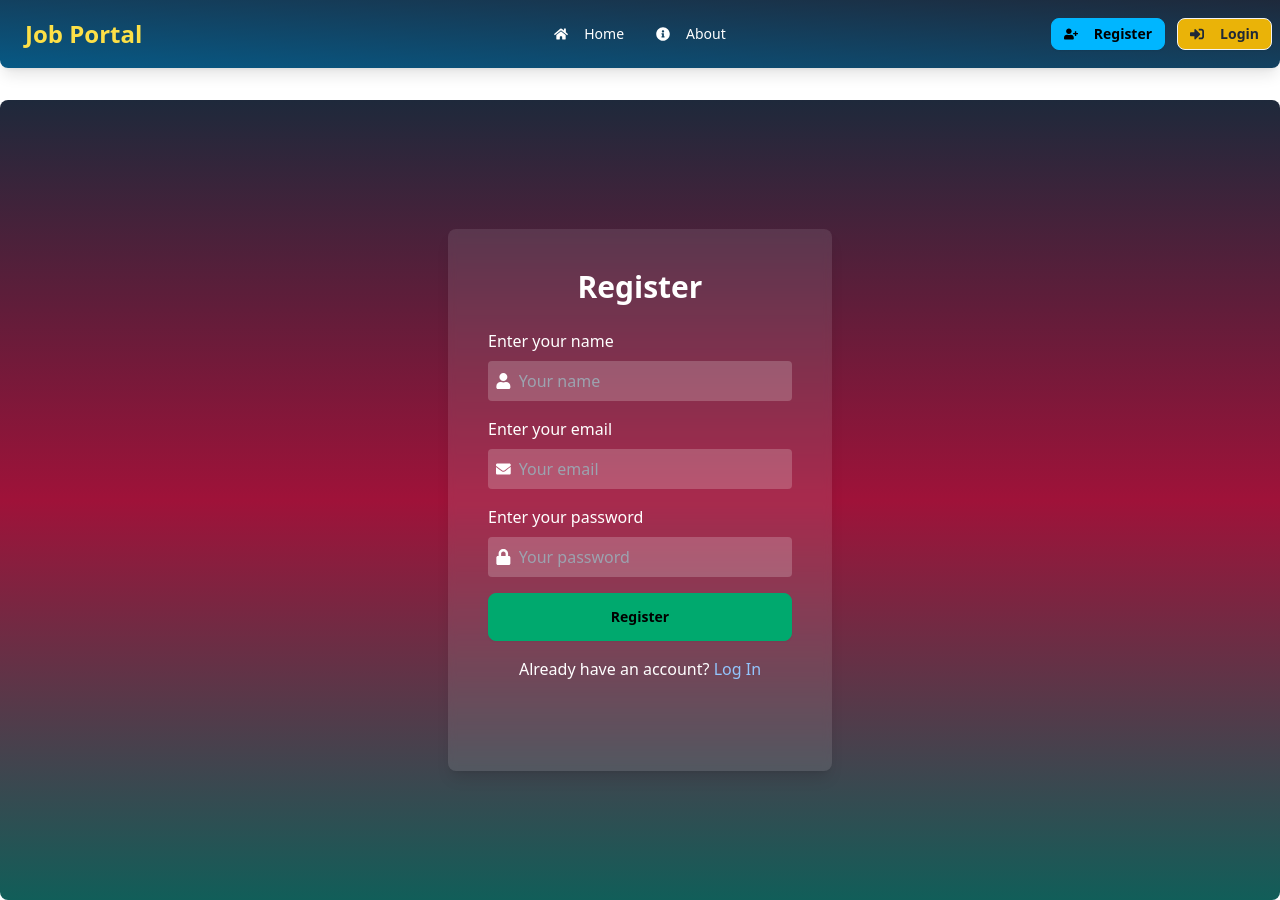
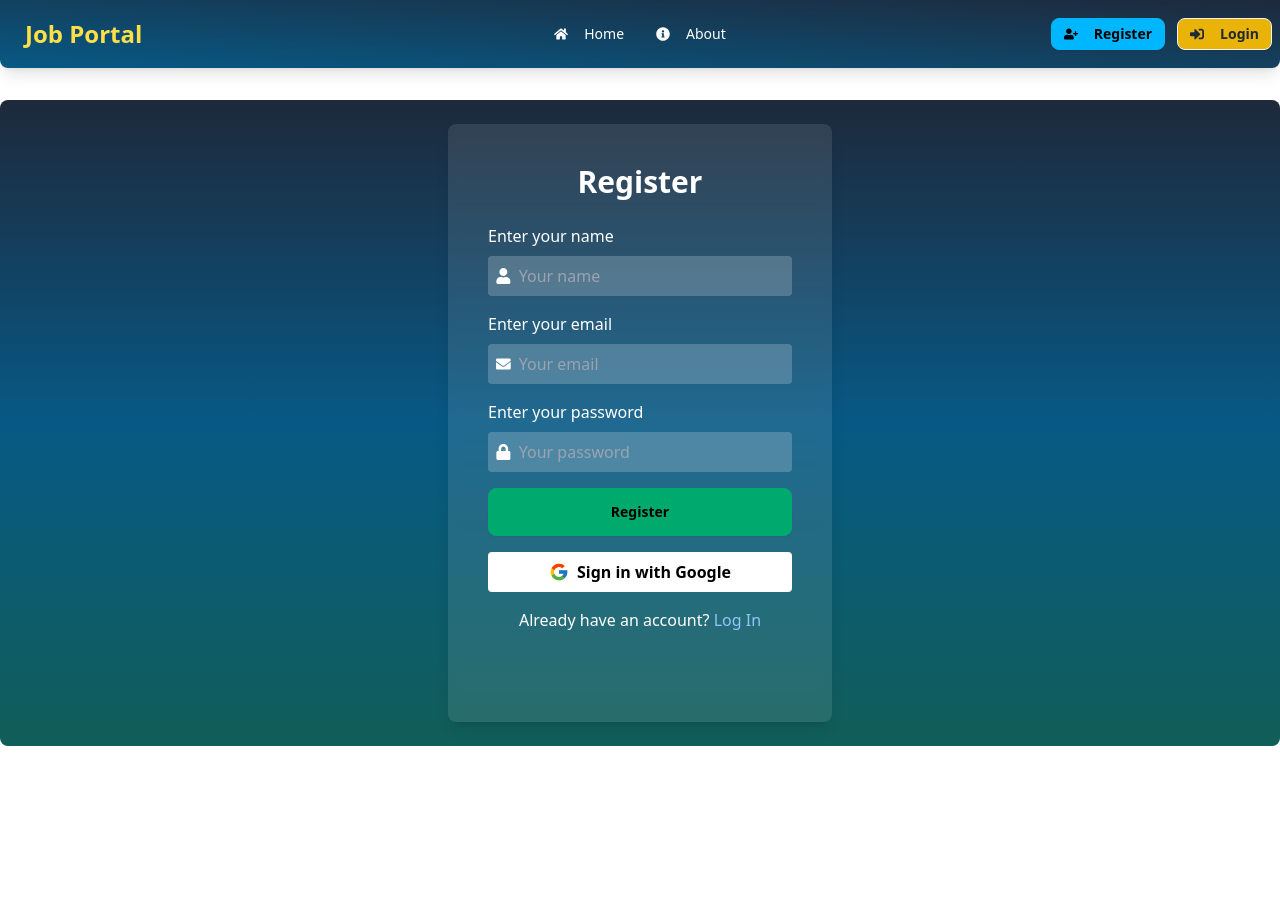
Before and after one commit to abdulmazidakash/third-job-portal, a React (Vite) app: page /register in a window 1280 px wide. After the commit the page ends 800 px from the top, so only its background shows below. Built offline with nearby package versions, Linux system fonts and the light colour scheme.

Commit message:
password validation

```diff
--- a/src/shared/Login/Login.jsx
+++ b/src/shared/Login/Login.jsx
@@ -1,11 +1,16 @@
 import React from "react";
 import { FaUser, FaLock } from "react-icons/fa";
+import { FcGoogle } from "react-icons/fc";
 
 const Login = () => {
+  const handleGoogleLogin = () => {
+    // গুগল লগইন ফাংশনালিটি এখানে যুক্ত করতে হবে
+    alert("Google login successful!");
+  };
+
   return (
     <div
-      className="h-screen flex items-center justify-center bg-gradient-to-t from-teal-800 via-rose-800 to-slate-800 rounded-lg backdrop-blur-0"
-
+      className="p-6 flex items-center justify-center bg-gradient-to-tr from-teal-800 via-slate-800 to-slate-800 rounded-lg backdrop-blur-0"
     >
       <div className="bg-white/10 backdrop-blur-sm p-10 rounded-lg shadow-lg text-white w-96">
         <h2 className="text-3xl font-bold text-center mb-6">Login Form</h2>
@@ -41,8 +46,17 @@ const Login = () => {
               Forgot password?
             </a>
           </div>
-          <button className="btn btn-success w-full">Log In</button>
+          <button className="btn btn-success w-full mb-4">Log In</button>
         </form>
+
+        <button
+          onClick={handleGoogleLogin}
+          className="flex items-center justify-center bg-white text-black rounded p-2 w-full font-semibold hover:bg-gray-200 transition"
+        >
+          <FcGoogle className="mr-2 text-xl" />
+          Sign in with Google
+        </button>
+
         <p className="text-center mt-4">
           Don’t have an account?{" "}
           <a href="#" className="text-blue-300">
--- a/src/shared/Register/Register.jsx
+++ b/src/shared/Register/Register.jsx
@@ -1,6 +1,7 @@
 import React from "react";
 import toast, { Toaster } from "react-hot-toast";
 import { FaUser, FaEnvelope, FaLock } from "react-icons/fa";
+import { FcGoogle } from "react-icons/fc";
 
 const Register = () => {
 
@@ -27,8 +28,13 @@ const Register = () => {
     toast.success("Registration successful!");
   };
 
+  const handleGoogleLogin = () => {
+    // গুগল লগইন ফাংশনালিটি এখানে যুক্ত করতে হবে
+    toast.success("Google login successful!");
+  };
+
   return (
-    <div className="h-screen flex items-center justify-center bg-gradient-to-t from-teal-800 via-rose-800 to-slate-800 rounded-lg backdrop-blur-0">
+    <div className="flex items-center justify-center bg-gradient-to-t from-teal-800 via-sky-800 to-slate-800 rounded-lg backdrop-blur-0 p-6">
       <div className="bg-white/10 backdrop-blur-sm p-10 rounded-lg shadow-lg text-white w-96">
         <h2 className="text-3xl font-bold text-center mb-6">Register</h2>
         <form onSubmit={handleRegister}>
@@ -68,8 +74,15 @@ const Register = () => {
               />
             </div>
           </div>
-          <button className="btn btn-success w-full">Register</button>
+          <button className="btn btn-success w-full mb-4">Register</button>
         </form>
+        <button
+          onClick={handleGoogleLogin}
+          className="flex items-center justify-center bg-white text-black rounded p-2 w-full font-semibold hover:bg-gray-200 transition"
+        >
+          <FcGoogle className="mr-2 text-xl" />
+          Sign in with Google
+        </button>
         <p className="text-center mt-4">
           Already have an account?{" "}
           <a href="#" className="text-blue-300">
```
